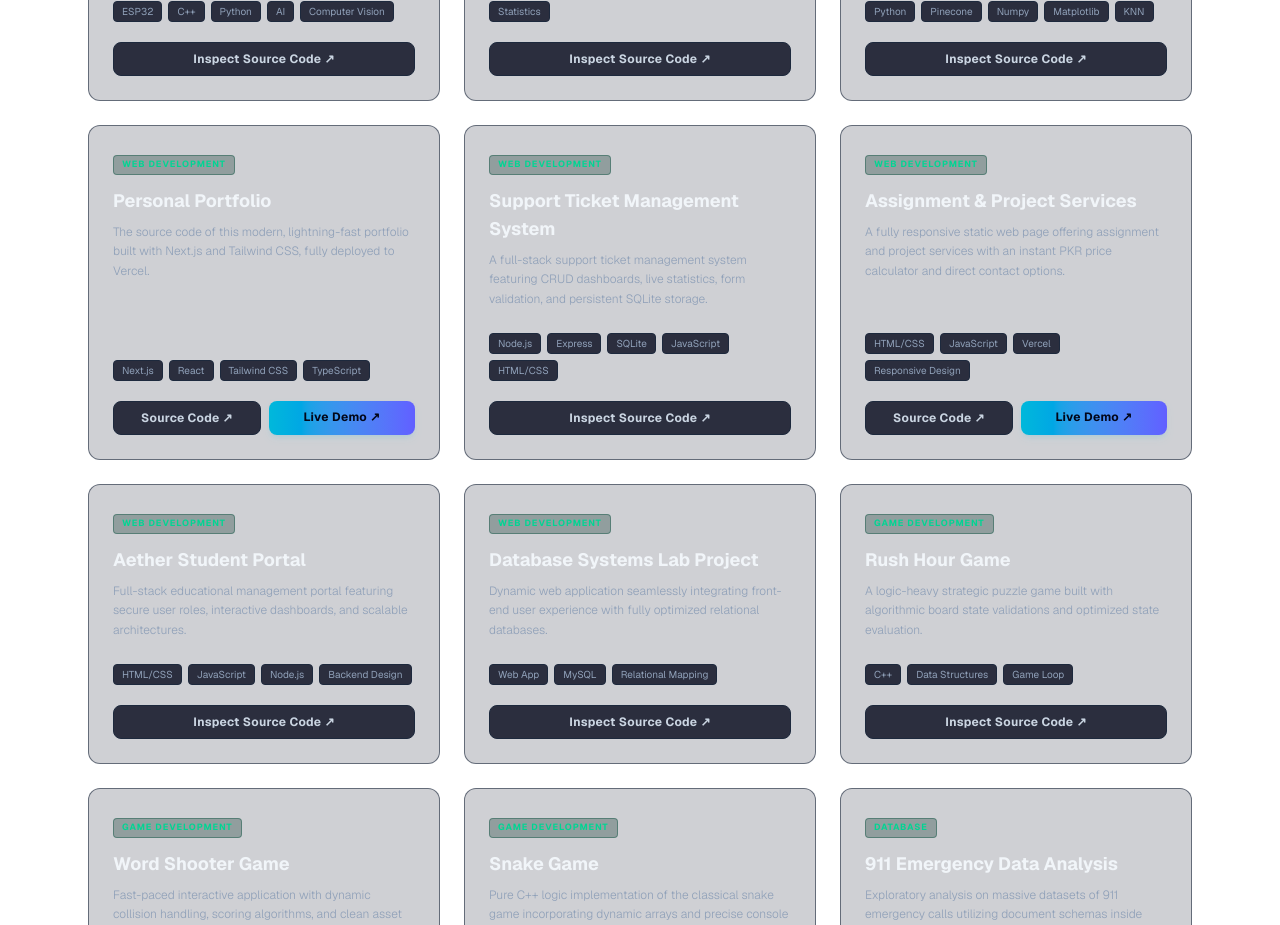
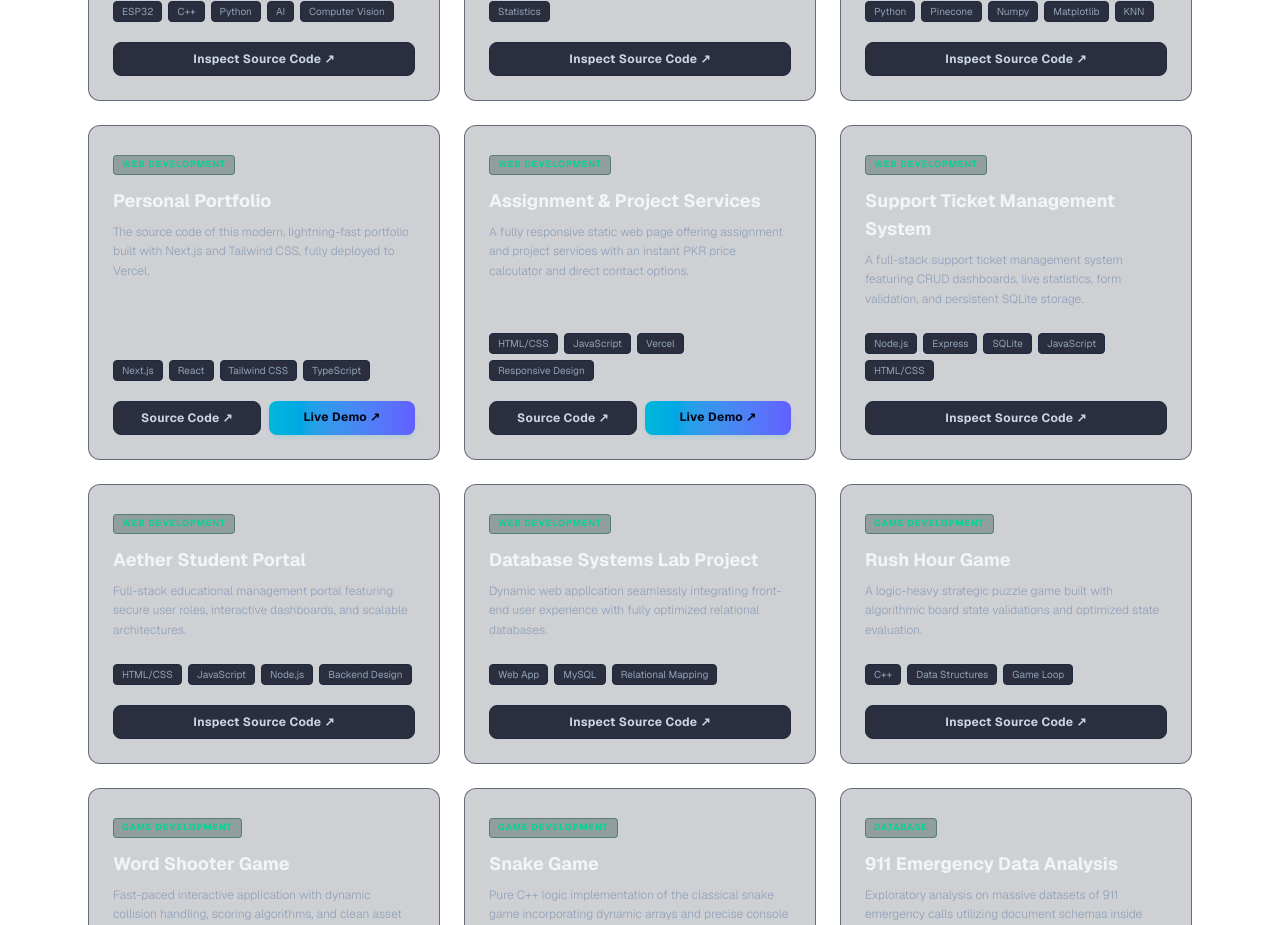
Before and after one commit to AbdulAzeemHashmi/Portfolio, a Next.js app: page / in a window 1280 px wide. Shown: the part 3440-4365 px from the top of the page. Built offline with nearby package versions, Linux system fonts and the light colour scheme.

Commit message:
modified:   app/page.tsx

```diff
--- a/app/page.tsx
+++ b/app/page.tsx
@@ -117,19 +117,19 @@ const PROJECTS = [
     tags: ["Next.js", "React", "Tailwind CSS", "TypeScript"]
   },
   {
-    title: "Support Ticket Management System",
-    category: "Web Development",
-    description: "A full-stack support ticket management system featuring CRUD dashboards, live statistics, form validation, and persistent SQLite storage.",
-    link: "https://github.com/AbdulAzeemHashmi/support-ticket-management-system",
-    tags: ["Node.js", "Express", "SQLite", "JavaScript", "HTML/CSS"]
-  },
-  {
     title: "Assignment & Project Services",
     category: "Web Development",
     description: "A fully responsive static web page offering assignment and project services with an instant PKR price calculator and direct contact options.",
     link: "https://github.com/AbdulAzeemHashmi/assignment-2-static-webpage",
     liveLink: "https://assignment-2-static-webpage-silk.vercel.app/",
     tags: ["HTML/CSS", "JavaScript", "Vercel", "Responsive Design"]
+  },
+  {
+    title: "Support Ticket Management System",
+    category: "Web Development",
+    description: "A full-stack support ticket management system featuring CRUD dashboards, live statistics, form validation, and persistent SQLite storage.",
+    link: "https://github.com/AbdulAzeemHashmi/support-ticket-management-system",
+    tags: ["Node.js", "Express", "SQLite", "JavaScript", "HTML/CSS"]
   },
   {
     title: "Aether Student Portal",
@@ -141,37 +141,43 @@ const PROJECTS = [
   {
     title: "Database Systems Lab Project",
     category: "Web Development",
-    description: "Dynamic web application seamlessly integrating front-end user experience with fully optimized relational databases.", link: "https://github.com/AbdulAzeemHashmi/Database-Systems-Lab-Project",
+    description: "Dynamic web application seamlessly integrating front-end user experience with fully optimized relational databases.",
+    link: "https://github.com/AbdulAzeemHashmi/Database-Systems-Lab-Project",
     tags: ["Web App", "MySQL", "Relational Mapping"]
   },
   {
     title: "Rush Hour Game",
     category: "Game Development",
-    description: "A logic-heavy strategic puzzle game built with algorithmic board state validations and optimized state evaluation.", link: "https://github.com/AbdulAzeemHashmi/Rush-Hour-Game",
+    description: "A logic-heavy strategic puzzle game built with algorithmic board state validations and optimized state evaluation.",
+    link: "https://github.com/AbdulAzeemHashmi/Rush-Hour-Game",
     tags: ["C++", "Data Structures", "Game Loop"]
   },
   {
     title: "Word Shooter Game",
     category: "Game Development",
-    description: "Fast-paced interactive application with dynamic collision handling, scoring algorithms, and clean asset execution.", link: "https://github.com/AbdulAzeemHashmi/Word-Shooter-Game",
+    description: "Fast-paced interactive application with dynamic collision handling, scoring algorithms, and clean asset execution.",
+    link: "https://github.com/AbdulAzeemHashmi/Word-Shooter-Game",
     tags: ["C++", "OOP", "Arcade Architecture"]
   },
   {
     title: "Snake Game",
     category: "Game Development",
-    description: "Pure C++ logic implementation of the classical snake game incorporating dynamic arrays and precise console rendering.", link: "https://github.com/AbdulAzeemHashmi/Snake-Game",
+    description: "Pure C++ logic implementation of the classical snake game incorporating dynamic arrays and precise console rendering.",
+    link: "https://github.com/AbdulAzeemHashmi/Snake-Game",
     tags: ["C++", "Data Structures", "Memory Management"]
   },
   {
     title: "911 Emergency Data Analysis",
     category: "Database",
-    description: "Exploratory analysis on massive datasets of 911 emergency calls utilizing document schemas inside MongoDB.", link: "https://github.com/AbdulAzeemHashmi/911-Emergency-Analysis-Mongo-DB",
+    description: "Exploratory analysis on massive datasets of 911 emergency calls utilizing document schemas inside MongoDB.",
+    link: "https://github.com/AbdulAzeemHashmi/911-Emergency-Analysis-Mongo-DB",
     tags: ["MongoDB", "NoSQL", "Data Cleaning", "JSON Schemas"]
   },
   {
     title: "Instagram Lifestyle DB Analysis",
     category: "Database",
-    description: "Complex relational model analyzing user actions, trends, and lifecycle data metrics inside modern social frameworks.", link: "https://github.com/AbdulAzeemHashmi/Instagram-Lifestyle-DB-Analysis",
+    description: "Complex relational model analyzing user actions, trends, and lifecycle data metrics inside modern social frameworks.",
+    link: "https://github.com/AbdulAzeemHashmi/Instagram-Lifestyle-DB-Analysis",
     tags: ["MySQL", "Relational Schema", "Complex Queries"]
   },
 ];
```
